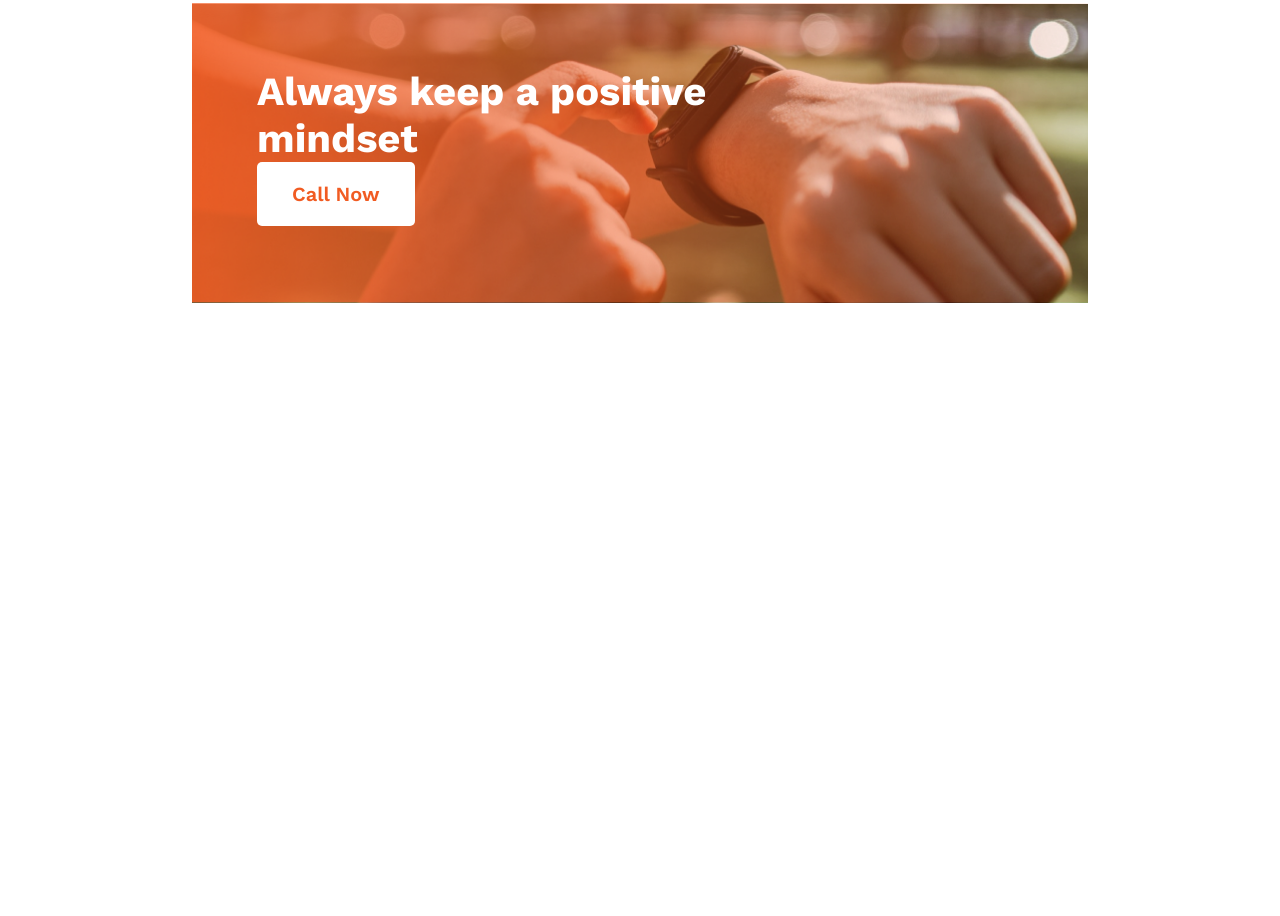
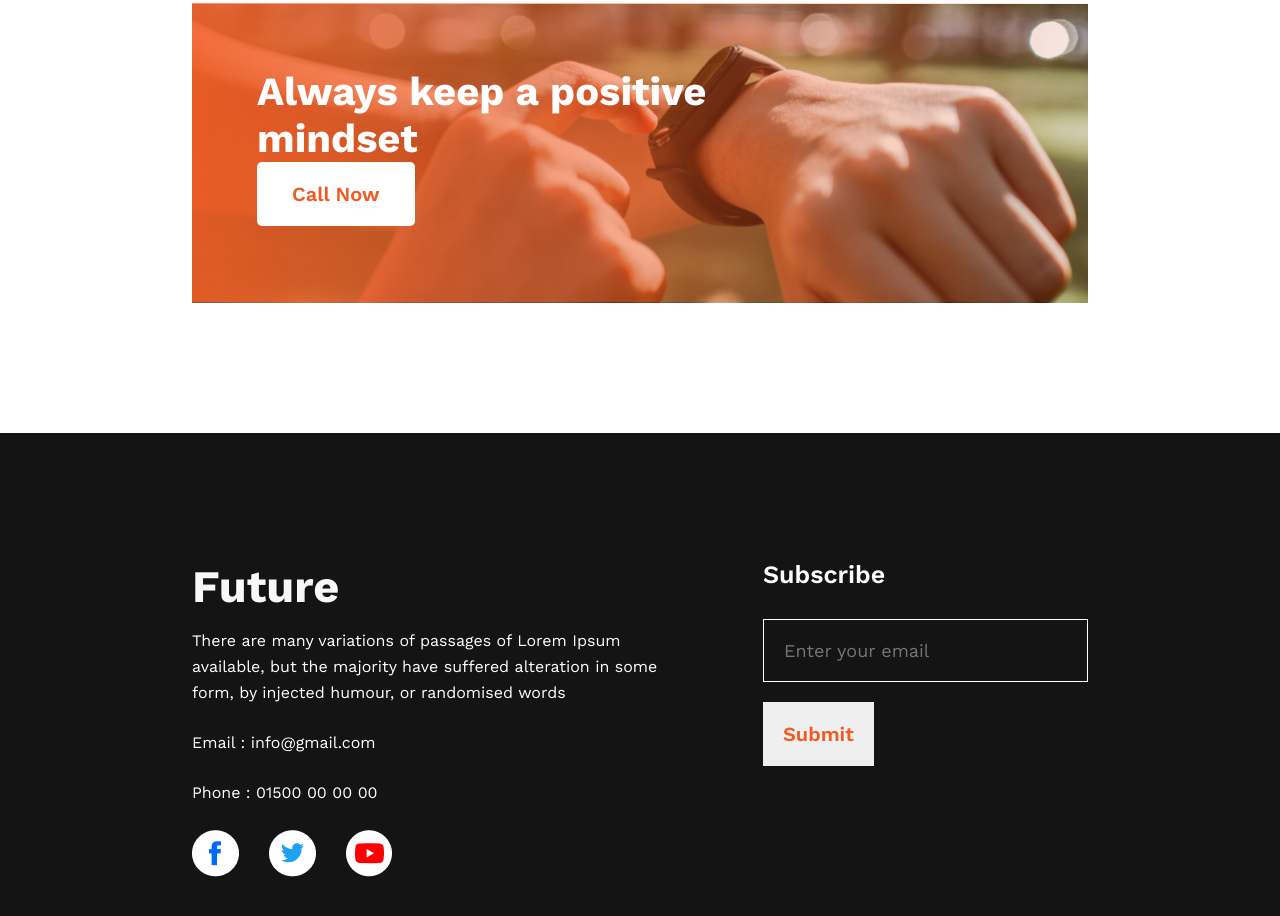
Before and after one commit to sadekcric/homework-website-1, a plain HTML site: page index.html in a window 1280 px wide. Shown: the part 2089-3005 px from the top of the page. Before the commit the page ends 2522 px from the top, so only its background shows below. Drawn offline with nearby package versions, Linux system fonts and the light colour scheme.

Commit message:
final push

```diff
--- a/index.html
+++ b/index.html
@@ -86,6 +86,26 @@
   <!-- Main Div End -->
   <!-- Footer Section -->
   <footer>
+    <!-- .container>.future>p*3+div>img*3 -->
+      <div class="footer-container">
+        <div class="future">
+          <h4>Future</h4>
+          <p>There are many variations of passages of Lorem Ipsum available, but the majority have suffered alteration in some form, by injected humour, or randomised words</p>
+          <p>Email : info@gmail.com</p>
+          <p>Phone : 01500 00 00 00</p>
+          <ul>
+            <li><a href=""><img src="images/icons/fb.png" alt="logo"></a></li>
+
+            <li><a href=""><img src="images/icons/twitter.png" alt="icons"></a></li>
+
+            <li><a href=""><img src="images/icons/youtube.png" alt="icon"></div></a></li>
+          </ul>
+          <div class="email">
+            <h6>Subscribe</h6>
+            <input type="email" name="" id="" placeholder="Enter your email">
+            <input type="submit" value="Submit">
+          </div>
+      </div>
 
   </footer>
 </body>
--- a/style.css
+++ b/style.css
@@ -168,3 +168,66 @@ border: none;
 }
 /* Hand Watch Image section end */
 /* Footer Section */
+
+footer{
+  background:var(--dark-1) ;
+  width: 100%;
+  height: 575px;
+  color:#fff;
+  display: flex;
+  align-items: center;
+}
+
+/* future div */
+.footer-container{
+  width:70%;
+  margin: auto;
+  display: flex;
+  justify-content: space-between;
+  gap:30px;
+}
+.footer-container h4{
+  color: #F8F8F8;
+  font-size: 45px;
+  font-weight: 700;
+}
+.footer-container p{
+  max-width: 485px;
+font-size: 16px;
+font-weight: 400;
+line-height: 26px;
+margin: 15px 0 24px;
+}
+.footer-container ul{
+  display: flex;
+  gap:30px;
+
+}
+.footer-container ul li{
+  list-style: none;
+}
+
+/* input div+submit btn */
+.email h6{
+  font-size: 25px;
+  font-weight: 600;
+}
+.email input[type=email]{
+  color: #F3F3F3;
+font-size: 18px;
+font-weight: 400;
+padding:20px 0 20px 20px;
+margin-top: 30px;
+width: 325px;
+background-color: var(--dark-1);
+border: 1px solid #fff;
+}
+.email input[type=submit]{
+  color: var(--orange);
+font-size: 20px;
+font-weight: 600;
+padding: 20px;
+border: none;
+display: block;
+margin-top: 20px;
+}
```
